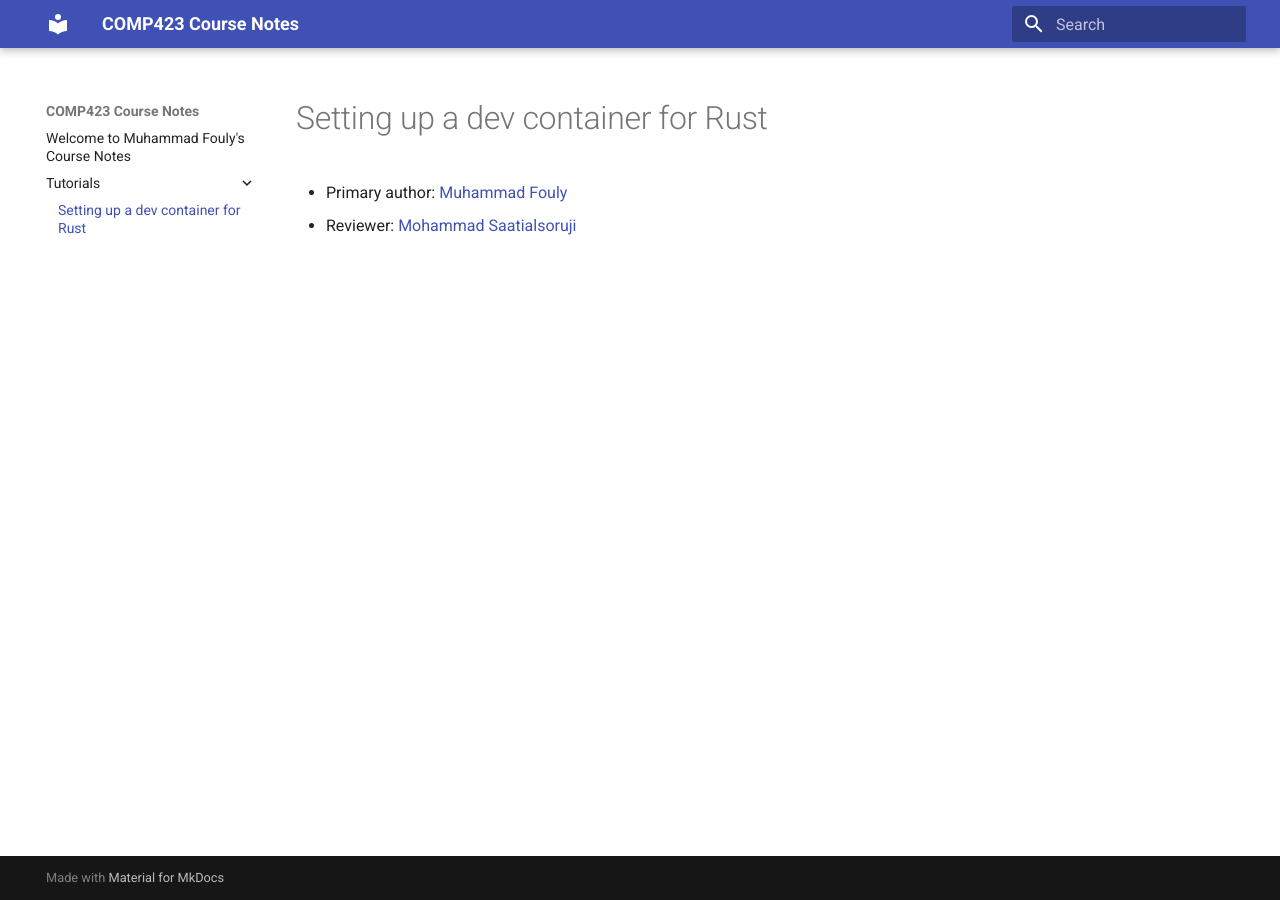
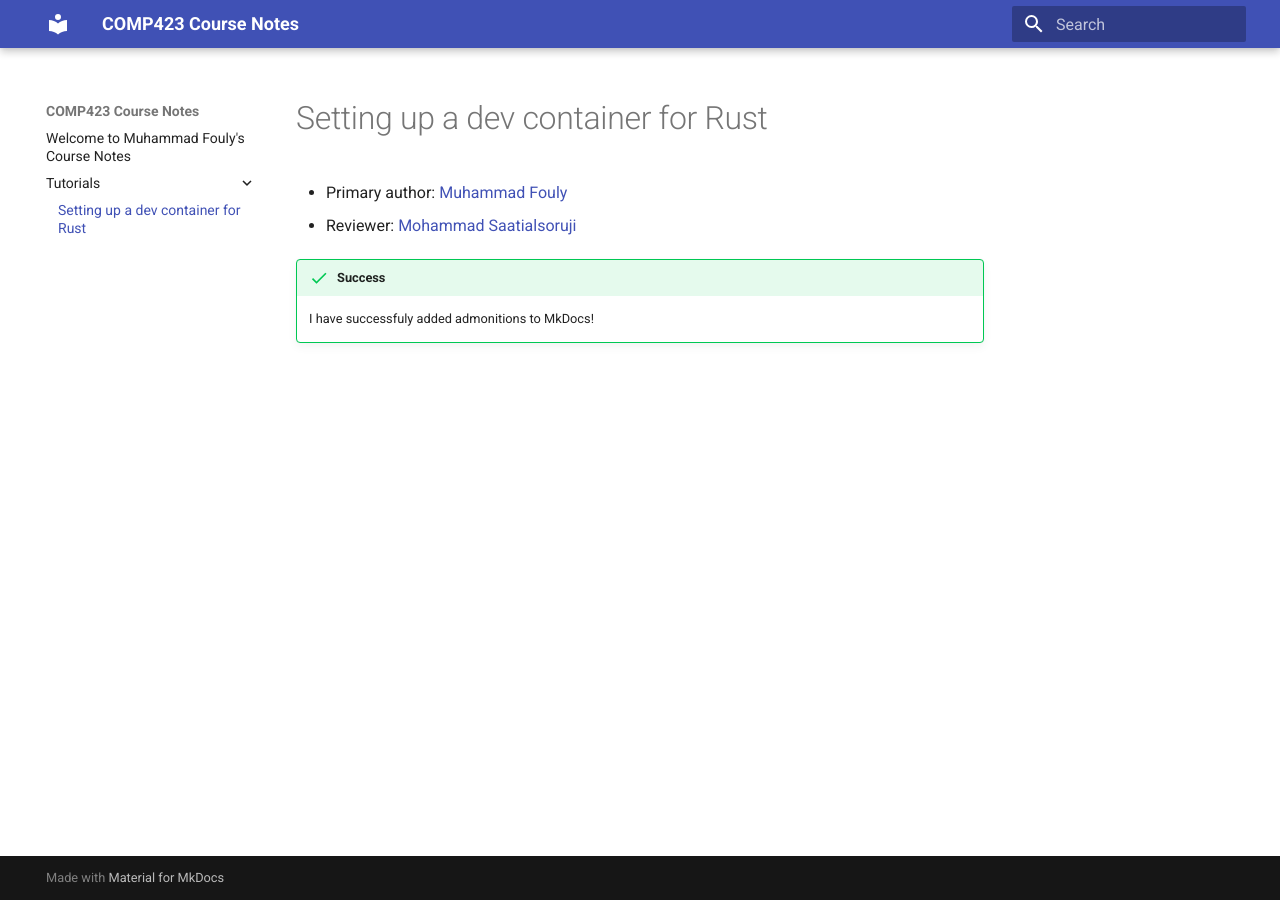
Before and after one commit to MuhammadDF/comp423-course-notes, an MkDocs documentation site: the page built from docs/tutorials/rust-setup.md, in a window 1280 px wide. Built offline with MkDocs 1.6.1 and Material for MkDocs 9.7.7, drawn with Linux system fonts in a browser that asks for light colours.

Commit message:
adding admonitions to mkdocs

```diff
--- a/docs/tutorials/rust-setup.md
+++ b/docs/tutorials/rust-setup.md
@@ -2,3 +2,6 @@
 
 * Primary author: [Muhammad Fouly](https://github.com/MuhammadDF)
 * Reviewer: [Mohammad Saatialsoruji](https://github.com/meihab)
+
+!!! success
+    I have successfuly added admonitions to MkDocs!
--- a/mkdocs.yml
+++ b/mkdocs.yml
@@ -1,3 +1,7 @@
 site_name: COMP423 Course Notes
 theme:
   name: material
+markdown_extensions:
+  - admonition
+  - pymdownx.details
+  - pymdownx.superfences
```
